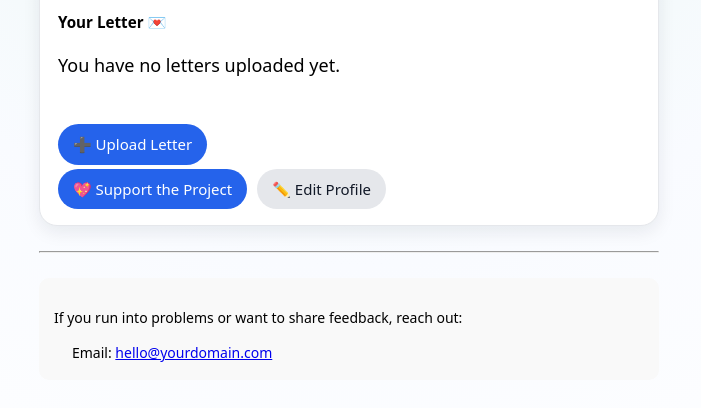
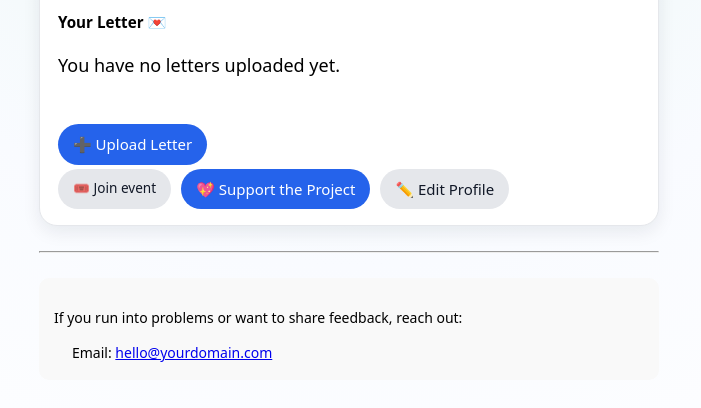
Before and after one commit to thisisalik/my-django-website, a Django app: page /profile/ in a window 1280 px wide. Shown: the part 281-689 px from the top of the page, without its empty margins (291-992 px from the left). Run offline with Django 5.2, Linux system fonts and the light colour scheme; a user stored in the database is signed in; data comes from the database, SQL or seed files in the repository.

Commit message:
changing design

```diff
--- a/core/templates/view_profile.html
+++ b/core/templates/view_profile.html
@@ -372,14 +372,26 @@
   {% endif %}
 
   <div class="t-card-actions">
+    {% if request.user.is_authenticated and not request.user.profile.active_event %}
+      <a href="{% url 'join_event' %}"
+         class="btn btn-secondary"
+         style="font-size:0.85rem;">
+        🎟️ Join event
+      </a>
+    {% endif %}
+
     <a href="https://donate.stripe.com/test_aFa00l0IT2tg8z0bw7ao801"
        target="_blank"
        class="btn btn-primary">
       💖 Support the Project
     </a>
-    <a href="{% url 'edit_profile' %}" class="btn btn-secondary">✏️ Edit Profile</a>
+
+    <a href="{% url 'edit_profile' %}" class="btn btn-secondary">
+      ✏️ Edit Profile
+    </a>
   </div>
 </div>
+
 
 <hr style="margin: 25px 0;">
 
```
